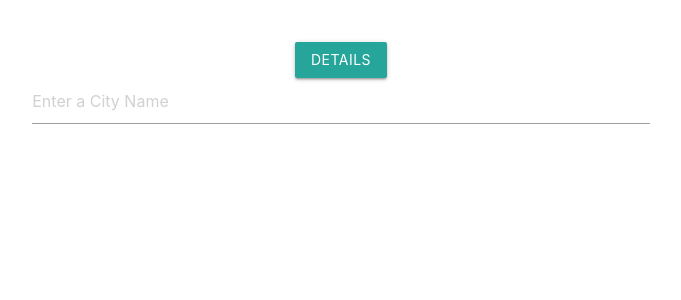
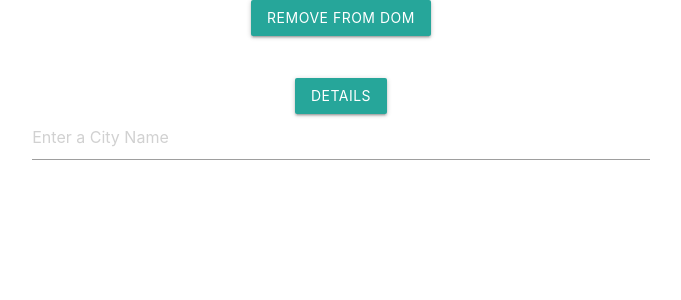
Before and after one commit to ivanfslee/react-demo-http, a React (Create React App) app: page / in a window 1280 px wide. Shown: the top 300 px of the page, without its empty margins (299-980 px from the left). Built offline with nearby package versions, Linux system fonts and the light colour scheme; no server answers.

Commit message:
Demo componentWillUnmount()

```diff
--- a/src/App.js
+++ b/src/App.js
@@ -14,7 +14,8 @@ class App extends Component {
       high: '',
       low: '',
       icon: '',
-      isRaining: ''
+      isRaining: '',
+      showModal: true
     }
   }
 
@@ -57,11 +58,18 @@ class App extends Component {
     });
   }
 
+  removeModal = () => {
+    this.setState({
+      showModal: false
+    })
+  }
+
   render() {
     return (
       <div className="App">
         <div className="row">
           <div className="col s6 offset-s3">
+            <button onClick={this.removeModal} className="btn">Remove from Dom</button>
             <Headers temp={this.state.temp} isRaining={this.state.isRaining} />
             {/* Modal Trigger from materialize */}
             <a className="waves-effect waves-light btn modal-trigger" href="#modal1">Details</a>
@@ -71,13 +79,13 @@ class App extends Component {
           </div>
         </div>
         {/* Modal Structure from materialize*/}
-        <Modal
+        {this.state.showModal ? <Modal
           cityName={this.state.cityName}
           high={this.state.high}
           low={this.state.low}
           weather={this.state.weather}
           icon={this.state.icon}
-        />
+        /> : ''}
       </div>
     );
   }
--- a/src/Modal.js
+++ b/src/Modal.js
@@ -1,6 +1,10 @@
 import React from 'react';
 
 class Modal extends React.Component {
+    componentWillUnmount() {
+        console.log('component will be history~~~~')
+    }
+
     render() {
         const iconUrl = `http://openweathermap.org/img/w/${this.props.icon}.png`
 
```
